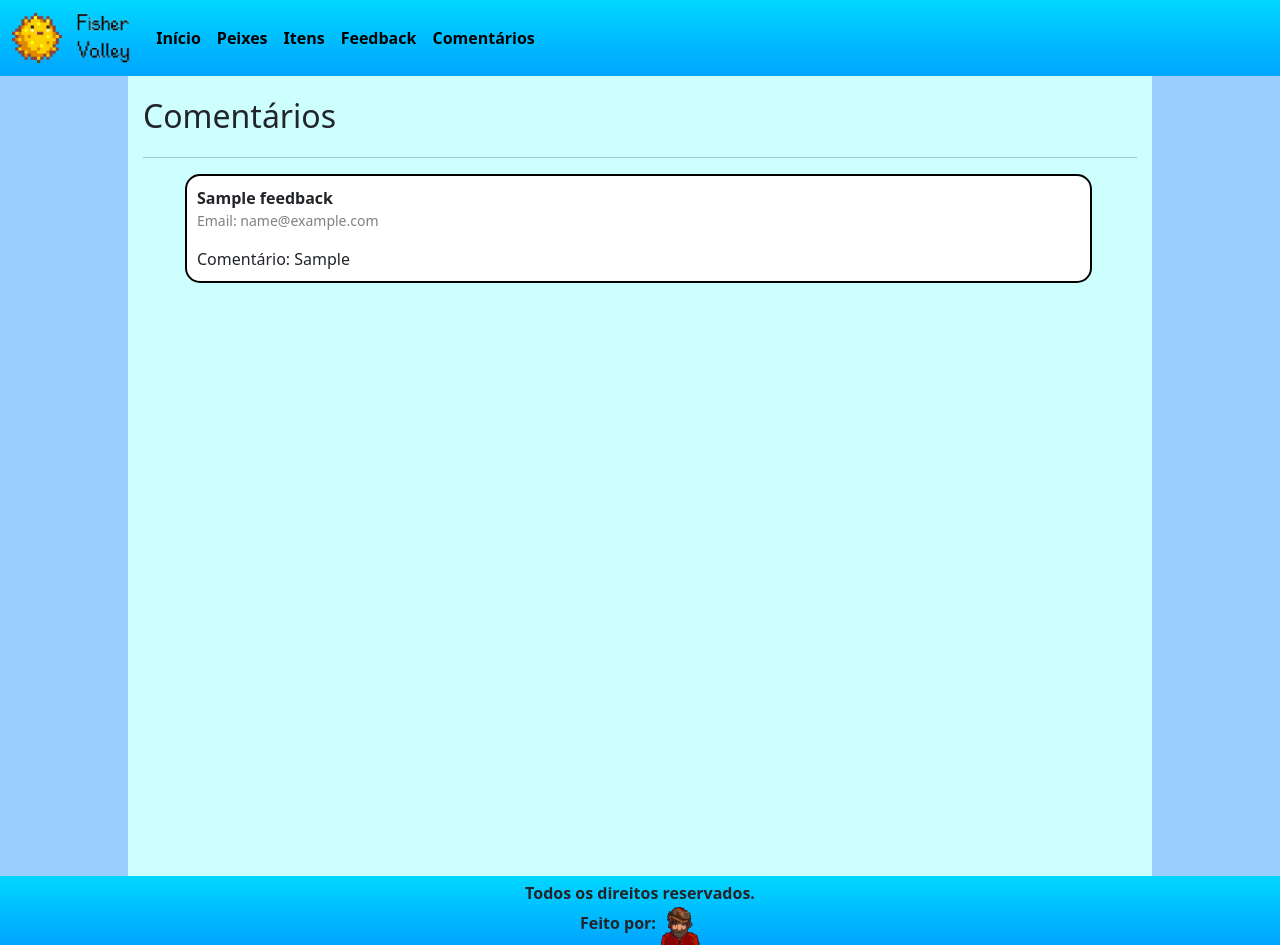
After one commit to ViniElias/Desafio4, a Flask app: page /feedback in a window 1280 px wide. The commit adds this page. Run offline with Flask 3, Linux system fonts and the light colour scheme; tables that the repository leaves empty or names only in its code hold one stand-in row (values such as "Sample post"); some libraries are stand-ins or nearby versions.

Commit message:
Add páginas do form e comentarios

```diff
--- a/app.py
+++ b/app.py
@@ -1,22 +1,69 @@
-from flask import Flask, render_template
+from flask import Flask, render_template, request, redirect, url_for
+from flask_mysqldb import MySQL
 
 app = Flask("__name__")
+
+app.config["MYSQL_HOST"] = "localhost"
+app.config["MYSQL_USER"] = "root"
+app.config["MYSQL_PASSWORD"] = "vinielias1"
+app.config["MYSQL_DB"] = "stardew"
+mysql = MySQL(app)
+
+
+@app.route("/feedback")
+def feedback():
+    cur = mysql.connection.cursor()
+    cur.execute("SELECT * FROM feedback")
+    feedback = cur.fetchall()
+    cur.close()
+    return render_template("feedback.html", feedback=feedback)
+
+
+@app.route("/add", methods=["POST"])
+def add_fb():
+    if request.method == "POST":
+        nome = request.form["nome"]
+        email = request.form["email"]
+        comentario = request.form["comentario"]
+        cur = mysql.connection.cursor()
+        cur.execute(
+            "INSERT INTO feedback (nome, email, comentario) VALUES (%s, %s, %s)",
+            (nome, email, comentario),
+        )
+        mysql.connection.commit()
+        cur.close()
+        return redirect(url_for("feedback"))
+
+
+@app.route("/delete/<int:fb_id>", methods=["POST"])
+def delete_fb(fb_id):
+    if request.method == "POST":
+        cur = mysql.connection.cursor()
+        cur.execute("DELETE FROM feedback WHERE id=%s", (fb_id,))
+        mysql.connection.commit()
+        cur.close()
+        return redirect(url_for("feedback"))
+
 
 @app.route("/")
 def index():
     return render_template("index.html")
 
+
 @app.route("/peixes")
 def peixes():
     return render_template("peixes.html")
+
 
 @app.route("/itens")
 def itens():
     return render_template("itens.html")
 
+
 @app.route("/form")
 def form():
     return render_template("form.html")
 
+
 if __name__ == "__main__":
     app.run(debug=True)
--- a/static/style.css
+++ b/static/style.css
@@ -30,7 +30,7 @@ body {
   min-height: 100vh;
 }
 
-.texto-main{
+.texto-main {
   margin: 0 15px;
   text-align: justify;
 }
@@ -75,7 +75,8 @@ body {
   margin-bottom: 15px;
 }
 
-#txt-sub, #prc-sub {
+#txt-sub,
+#prc-sub {
   display: none;
 }
 
@@ -83,9 +84,11 @@ body {
   #lista-peixes {
     width: 100% !important;
   }
+
   #txt-sub {
     display: flex;
   }
+
   #txt-padrao {
     display: none;
   }
@@ -104,32 +107,40 @@ body {
     margin: 15px;
     width: 90%;
   }
+
   .cards-locais {
     display: flex;
     flex-direction: column;
     margin: 10px;
   }
+
   .card {
     width: 100% !important;
     margin-bottom: 5px;
   }
+
   .img-estacao {
     display: none !important;
   }
+
   .txt-estacao {
     width: 75% !important;
   }
+
   .img-peixe {
     display: none !important;
   }
+
   #lista-peixes {
     font-size: 14px;
     width: 100% !important;
   }
+
   #lista-itens {
     font-size: 14px;
     width: 100% !important;
   }
+
   .img-item {
     display: none !important;
   }
@@ -142,9 +153,11 @@ body {
     margin-bottom: 15px;
     font-size: 14px;
   }
+
   .peixe-off {
     display: none !important;
   }
+
   #lista-peixes {
     font-size: 12px;
     width: 100% !important;
@@ -158,15 +171,19 @@ body {
     margin-bottom: 15px;
     font-size: 12px;
   }
+
   .peixe-off-2 {
     display: none !important;
   }
+
   #prc-padrao {
     display: none;
   }
+
   #prc-sub {
     display: flex;
   }
+
   #lista-itens {
     font-size: 12px;
   }
@@ -176,10 +193,44 @@ body {
   body {
     font-size: 30px;
   }
+
   h4 {
     font-size: 40px;
   }
+
   .accordion-button p {
     font-size: 30px !important;
   }
 }
+
+.div-form {
+  background-color: rgb(0, 145, 233);
+  width: 70%;
+  margin: 20px auto;
+  padding: 10px 10px 20px 20px;
+  border-radius: 15px;
+  -webkit-border-radius: 15px;
+  -moz-border-radius: 15px;
+  -ms-border-radius: 15px;
+  -o-border-radius: 15px;
+  color: white;
+  text-shadow: black 2px 2px 5px;
+}
+
+.item-fb {
+  border: 2px solid black;
+  margin: 10px 45px 10px 10px;
+  padding: 10px;
+  background-color: white;
+  border-radius: 15px;
+  -webkit-border-radius: 15px;
+  -moz-border-radius: 15px;
+  -ms-border-radius: 15px;
+  -o-border-radius: 15px;
+  list-style-type: none;
+}
+
+.email-fb {
+  color: gray;
+  font-size: 14px;
+}
--- a/templates/base.html
+++ b/templates/base.html
@@ -1,5 +1,6 @@
 <!doctype html>
 <html lang="en">
+
 <head>
   <meta charset="utf-8">
   <meta name="viewport" content="width=device-width, initial-scale=1">
@@ -9,16 +10,19 @@
   <link rel="stylesheet" href="{{ url_for('static', filename='normalize.css')}}">
   <link rel="icon" type="image/x-icon" href="{{ url_for('static', filename='images/baiacu.png')}}">
 </head>
+
 <body>
   <!-- Header -->
   <header>
     <nav class="navbar navbar-expand-lg modelo-container">
       <div class="container-fluid">
         <a class="navbar-brand" href="/">
-              <img src="{{ url_for('static', filename='images/baiacu.png')}}" alt="Logo_img" height = 50px style="margin-right: 10px;">
-              <img src="{{ url_for('static', filename='images/outros/logo.png')}}" alt="Logo_txt" height = 50px>
+          <img src="{{ url_for('static', filename='images/baiacu.png')}}" alt="Logo_img" height=50px
+            style="margin-right: 10px;">
+          <img src="{{ url_for('static', filename='images/outros/logo.png')}}" alt="Logo_txt" height=50px>
         </a>
-            <button class="navbar-toggler" type="button" data-bs-toggle="collapse" data-bs-target="#navbarNav" aria-controls="navbarNav" aria-expanded="false" aria-label="Toggle navigation">
+        <button class="navbar-toggler" type="button" data-bs-toggle="collapse" data-bs-target="#navbarNav"
+          aria-controls="navbarNav" aria-expanded="false" aria-label="Toggle navigation">
           <span class="navbar-toggler-icon"></span>
         </button>
         <div class="collapse navbar-collapse" id="navbarNav">
@@ -34,6 +38,9 @@
             </li>
             <li class="nav-item">
               <a class="nav-link active" href="/form">Feedback</a>
+            </li>
+            <li class="nav-item">
+              <a class="nav-link active" href="/feedback">Comentários</a>
             </li>
           </ul>
         </div>
@@ -60,4 +67,5 @@
   </footer>
   <script src="{{ url_for('static', filename='js/bootstrap.bundle.min.js')}}"></script>
 </body>
+
 </html>
--- /dev/null
+++ b/templates/feedback.html
@@ -0,0 +1,22 @@
+{% extends "base.html" %}
+
+{% block title %}Comentários{% endblock %}
+
+{% block content %}
+
+<div class="texto-main">
+  <h1 class="titulo">Comentários</h1>
+  <hr>
+
+  <ul>
+    {% for fb in feedback %}
+    <li class="item-fb">
+      <b>{{ fb[1] }}</b>
+      <p class="email-fb">Email: {{ fb[2] }}</p>
+      Comentário: {{ fb[3] }}
+    </li>
+    {% endfor %}
+  </ul>
+</div>
+
+{% endblock %}
```
Also changed, not shown: templates/form.html (+17 -7 lines), static/images/outros/estrela_ouro.png (added), static/images/outros/estrela_prata.png (added). Lines whose indentation alone changed are shown as unchanged.
